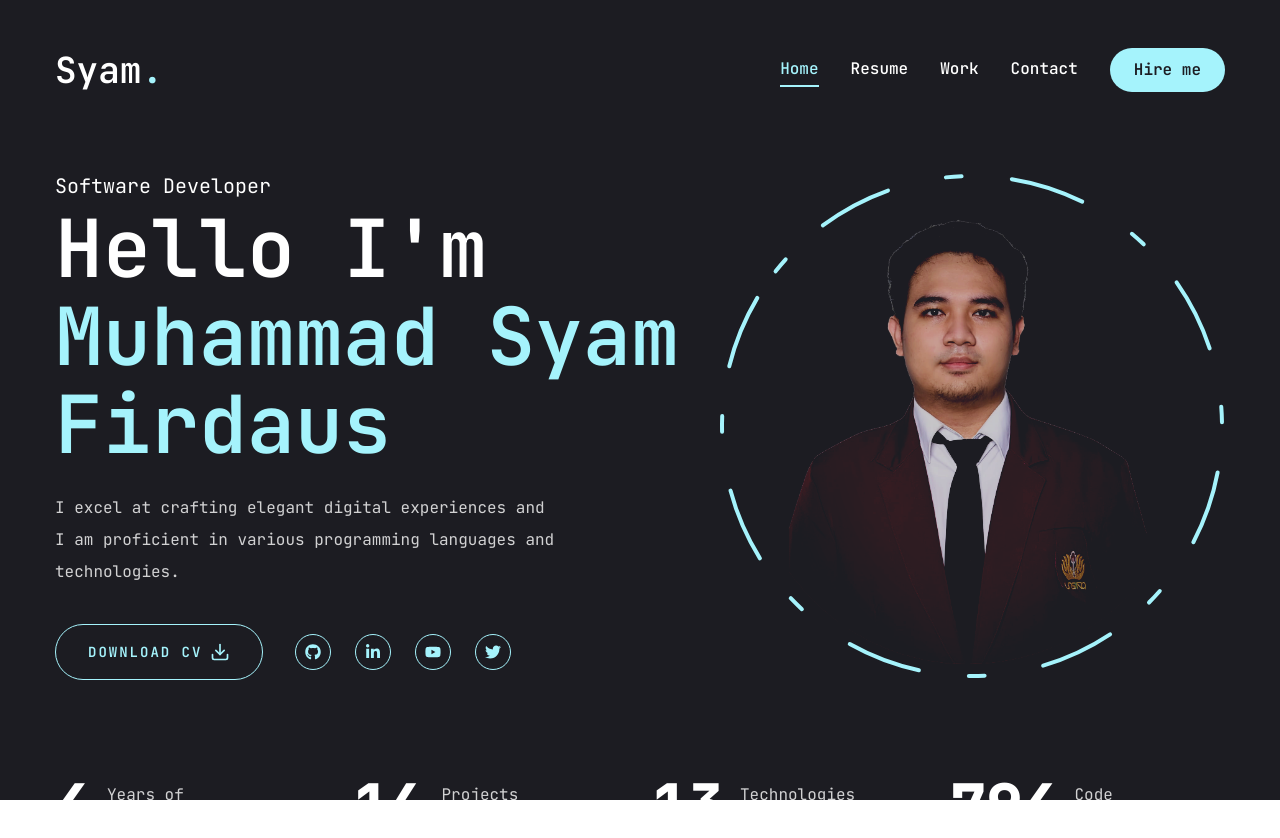
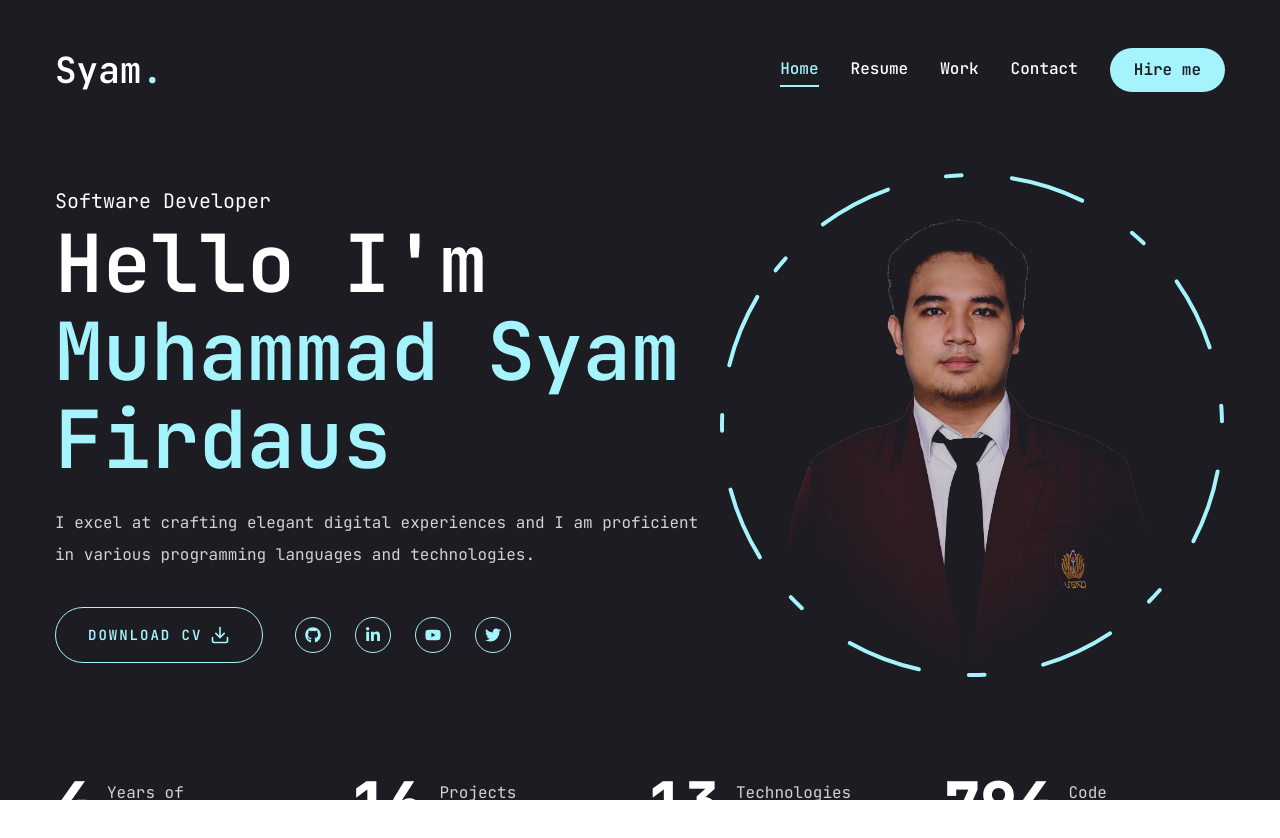
Before and after one commit to Adauclya/portfolio, a Next.js app: page / in a window 1280 px wide. Shown: the top 838 px of the page. Built offline with nearby package versions, Linux system fonts and the light colour scheme.

Commit message:
refactor: penyesuaian width pada mobile nav dan stat

```diff
--- a/app/page.jsx
+++ b/app/page.jsx
@@ -17,7 +17,7 @@ const Home = () => {
             <h1 className="h1 mb-6">
               Hello I&apos;m <br /> <span className="text-accent">Muhammad Syam Firdaus</span>
             </h1>
-            <p className="max-w-[500px] mb-9 text-white/80">
+            <p className="max-w-[800px] mb-9 text-white/80">
               I excel at crafting elegant digital experiences and I am
               proficient in various programming languages and technologies.
             </p>
--- a/components/MobileNav.jsx
+++ b/components/MobileNav.jsx
@@ -10,10 +10,10 @@ const links = [
     name: "home",
     path: "/",
   },
-  {
-    name: "services",
-    path: "/services",
-  },
+  // {
+  //   name: "services",
+  //   path: "/services",
+  // },
   {
     name: "resume",
     path: "/resume",
--- a/components/Stats.jsx
+++ b/components/Stats.jsx
@@ -25,7 +25,7 @@ const Stats = () => {
   return (
     <section className="pt-4 pb-12 xl:pt-0 xl:pb-0">
       <div className="container mx-auto">
-        <div className="flex flex-wrap gap-6 max-w-[80vw] mx-auto xl:max-w-none">
+        <div className="flex flex-wrap gap-4 max-w mx-auto xl:max-w-none">
           {stats.map((item, index) => {
             return (
               <div
```
